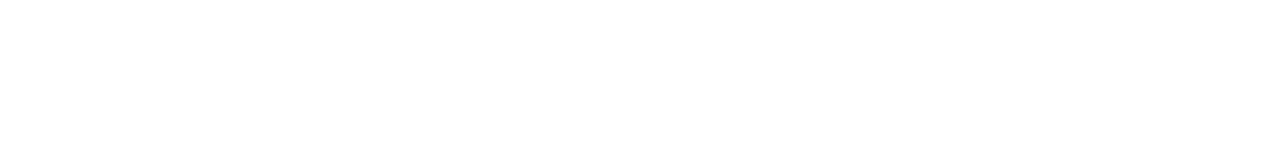
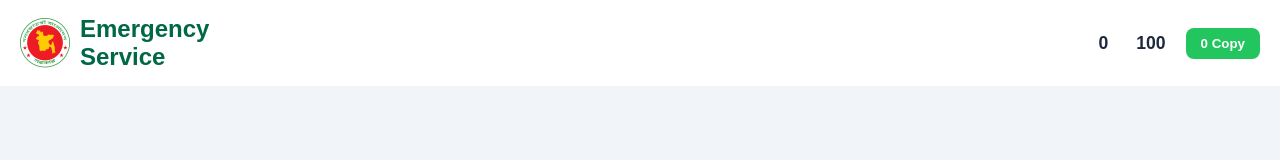
Before and after one commit to Growthency/joruri-seba, a plain HTML site: page index.html in a window 1280 px wide. Drawn offline with Linux system fonts and the light colour scheme.

Commit message:
navbar design completed

```diff
--- a/css/style.css
+++ b/css/style.css
@@ -0,0 +1,109 @@
+/* General Styles */
+:root {
+    --primary-green: #22c55e;
+    --dark-green-bg: linear-gradient(120deg, #15803d, #166534);
+    --card-bg: #ffffff;
+    --history-bg: #f8fafc;
+    --text-dark: #1e293b;
+    --text-light: #f1f5f9;
+    border-color: #e5e7eb;
+}
+
+* {
+    margin: 0;
+    padding: 0;
+    box-sizing: border-box;
+}
+
+body {
+    font-family: 'Hind Siliguri', sans-serif;
+    background-color: #f1f5f9;
+    color: var(--text-dark);
+}
+
+/* Main Container */
+.container {
+    max-width: 1280px;
+    margin: 0 auto;
+    padding: 0 20px;
+}
+
+/* Navbar Section */
+.navbar {
+    background-color: var(--card-bg);
+    padding: 15px 0;
+    border-bottom: 1px solid var(--border-color);
+}
+
+.navbar-content {
+    display: flex;
+    justify-content: space-between;
+    align-items: center;
+}
+
+.website-logo {
+    display: flex;
+    align-items: center;
+    gap: 10px;
+}
+
+.website-logo img {
+    width: 50px;
+    height: 50px;
+}
+
+.website-logo h1 {
+    font-size: 1.5rem;
+    color: #006747;
+}
+
+.nav-stats {
+    display: flex;
+    align-items: center;
+    gap: 20px;
+}
+
+.stat-item {
+    display: flex;
+    align-items: center;
+    gap: 8px;
+    font-size: 1.1rem;
+    font-weight: 600;
+}
+
+.stat-item .icon {
+    color: var(--primary-green);
+}
+
+#copy-button {
+    background-color: var(--primary-green);
+    color: white;
+    padding: 8px 15px;
+    border-radius: 8px;
+    font-weight: bold;
+    border: none;
+}
+
+/* Hero Section */
+.hero-section {
+    background: var(--dark-green-bg);
+    color: var(--text-light);
+    text-align: center;
+    padding: 40px 20px;
+}
+
+.hero-section .gov-logo {
+    width: 60px;
+    margin-bottom: 20px;
+}
+
+.hero-section .title {
+    font-size: 2.5rem;
+    font-weight: 700;
+    margin-bottom: 10px;
+}
+
+.hero-section .slogan {
+    font-size: 1.1rem;
+    opacity: 0.9;
+}
--- a/index.html
+++ b/index.html
@@ -12,7 +12,28 @@
 </head>
 
 <body>
-
+    <header class="navbar">
+        <div class="container navbar-content">
+            <div class="website-logo">
+                <img src="assets/logo.png" alt="Bangladesh Govt Logo">
+                <h1>Emergency <br> Service</h1>
+            </div>
+            <div class="nav-stats">
+                <div class="stat-item">
+                    <i class="fa-solid fa-heart icon"></i>
+                    <span id="heart-count">0</span>
+                </div>
+                <div class="stat-item">
+                    <i class="fa-solid fa-coins icon"></i>
+                    <span id="coin-count">100</span>
+                </div>
+                <button id="copy-button">
+                    <i class="fa-solid fa-copy"></i>
+                    <span id="copy-count">0</span> Copy
+                </button>
+            </div>
+        </div>
+    </header>
 </body>
 
 </html>
```
Also changed, not shown: css/responsive.css (+23 -0 lines).
